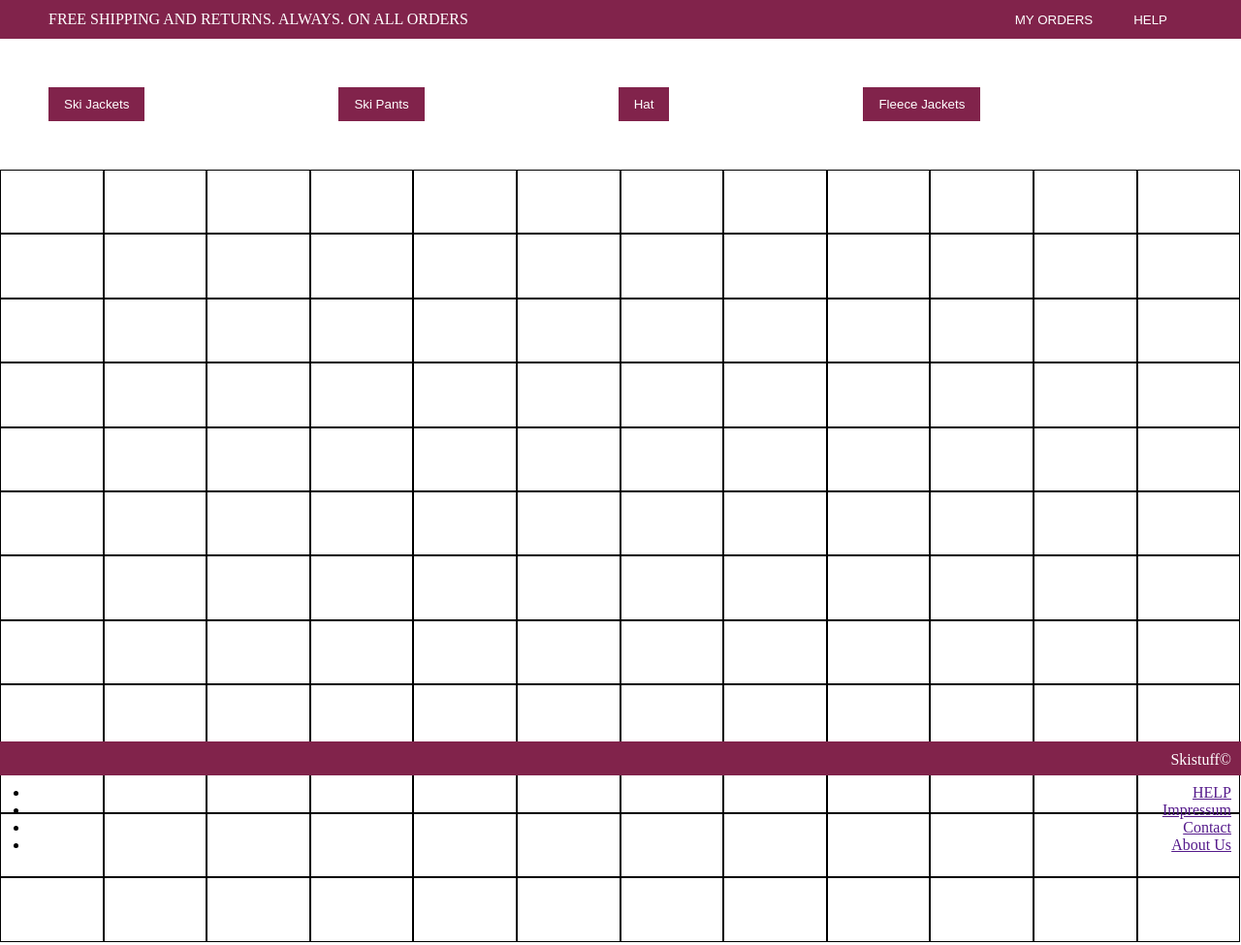
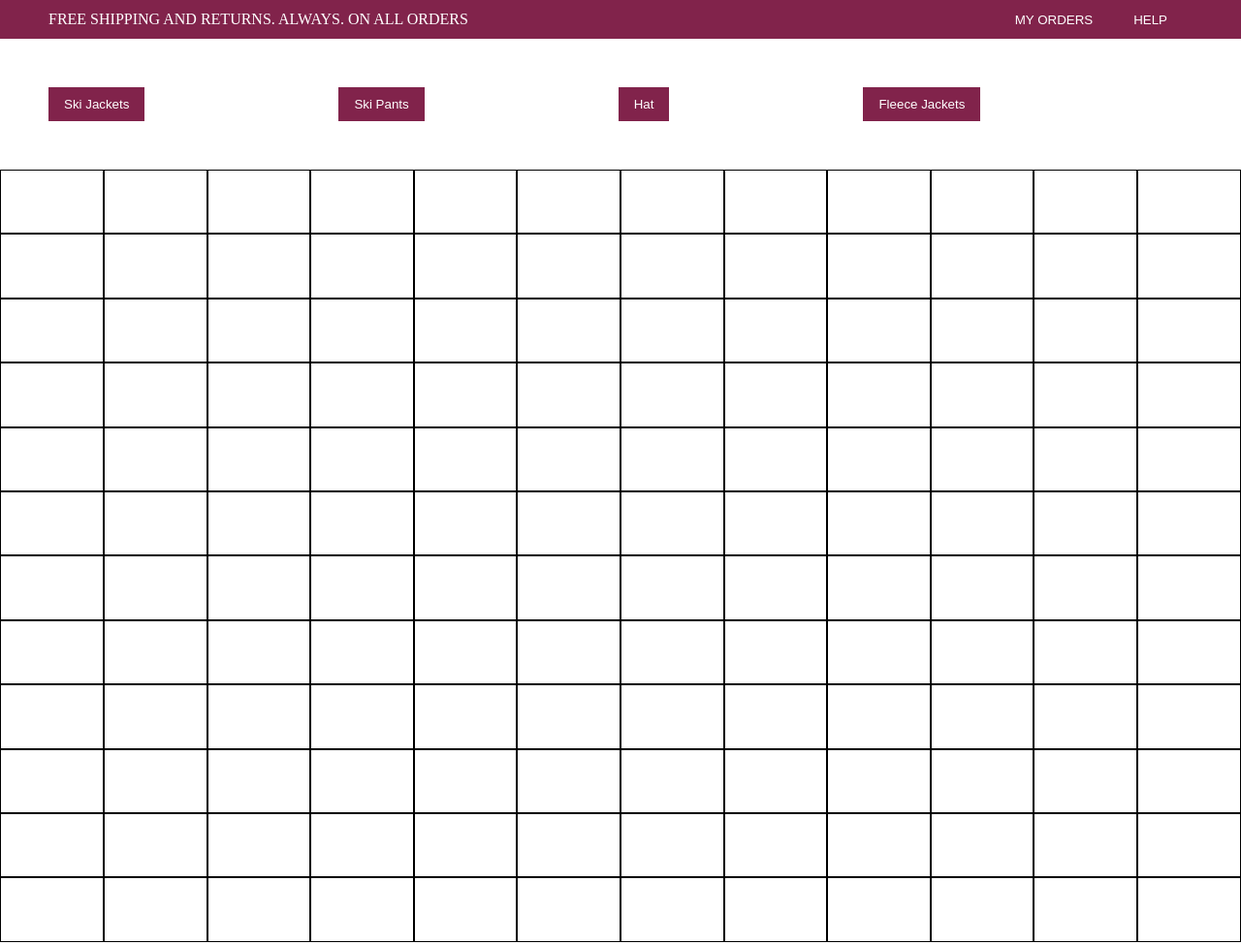
Before and after one commit to Mrschiss/Full_WebTech_Proj, a plain HTML site: page index.html in a window 1280 px wide. Shown: the top 975 px of the page at 97% size. Drawn offline with Linux system fonts and the light colour scheme.

Commit message:
Update style.css

```diff
--- a/style.css
+++ b/style.css
@@ -1,27 +1,41 @@
-html,body {
-    margin:0;
-    padding:0;
+html,
+body {
+  margin: 0;
+  padding: 0;
 }
 
-footer {
-    position: fixed;
-    bottom: 0;
-    right: 0;
+header {
+  background-color: #f2f2f2;
   padding: 10px;
-    background-color: #81234b;
-    text-align: right;
-    width: 100%;
-    height: 15px;
+  text-align: center;
 }
 
-footer p {
+nav ul {
+	list-style: none;
 	margin: 0;
+	padding: 10px;
+	display: center;
+}
+
+nav li {
+	margin-right: 200px;
+}
+
+nav a {
+	font-weight: bold;
+	font-size: 18px;
+	transition: color 0.2s ease-in-out;
+}
+
+nav a:hover {
+	color: #DAA520;
 }
 
 .row {
   display: flex;
   flex-wrap: wrap;
-        width: 100%;
+  justify-content: center;
+  align-items: center;
   height: 8.3vh;
 }
 
@@ -30,4 +44,7 @@ footer p {
   height: 100%;
   box-sizing: border-box;
   border: 1px solid black;
+  display: flex;
+  justify-content: center;
+  align-items: center;
 }
```
Lines whose indentation alone changed are shown as unchanged.
